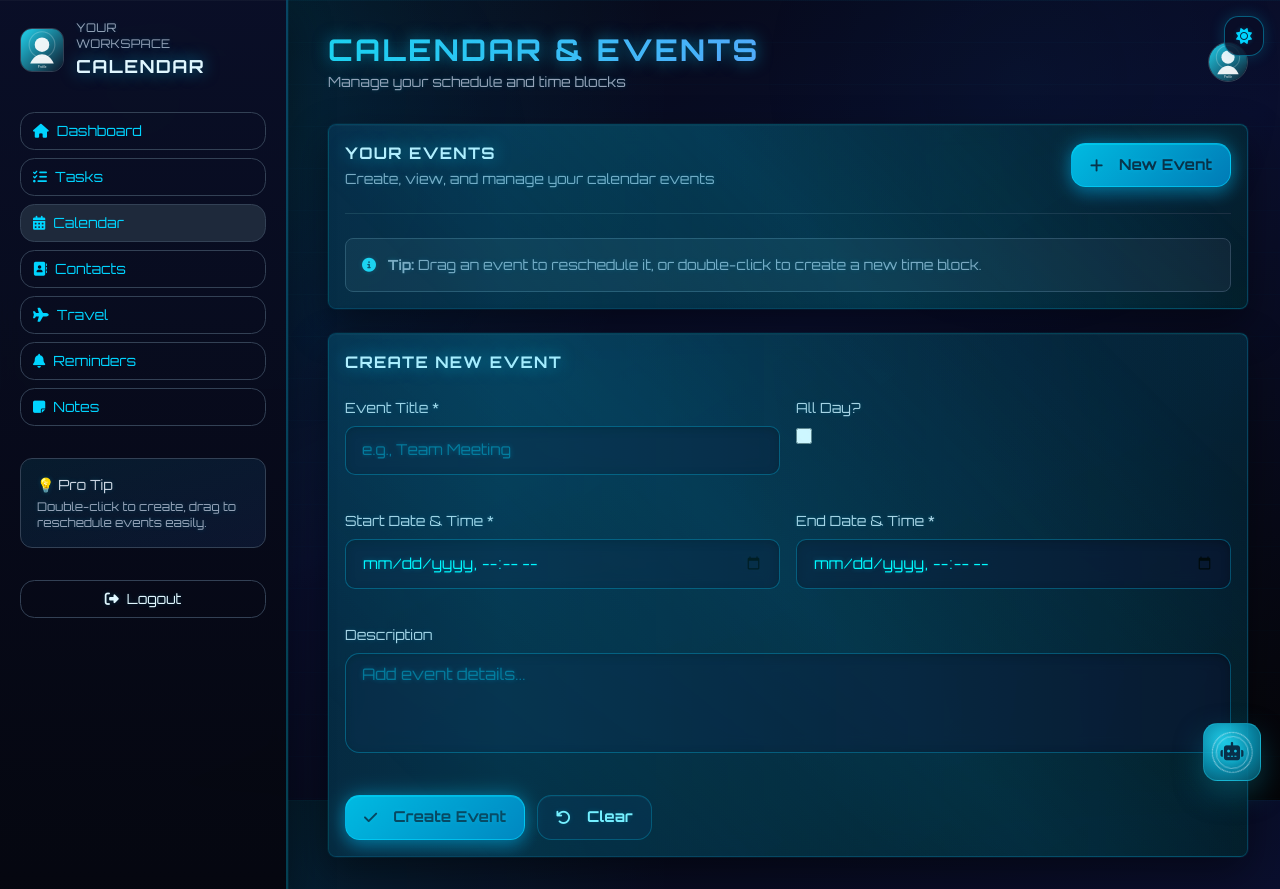
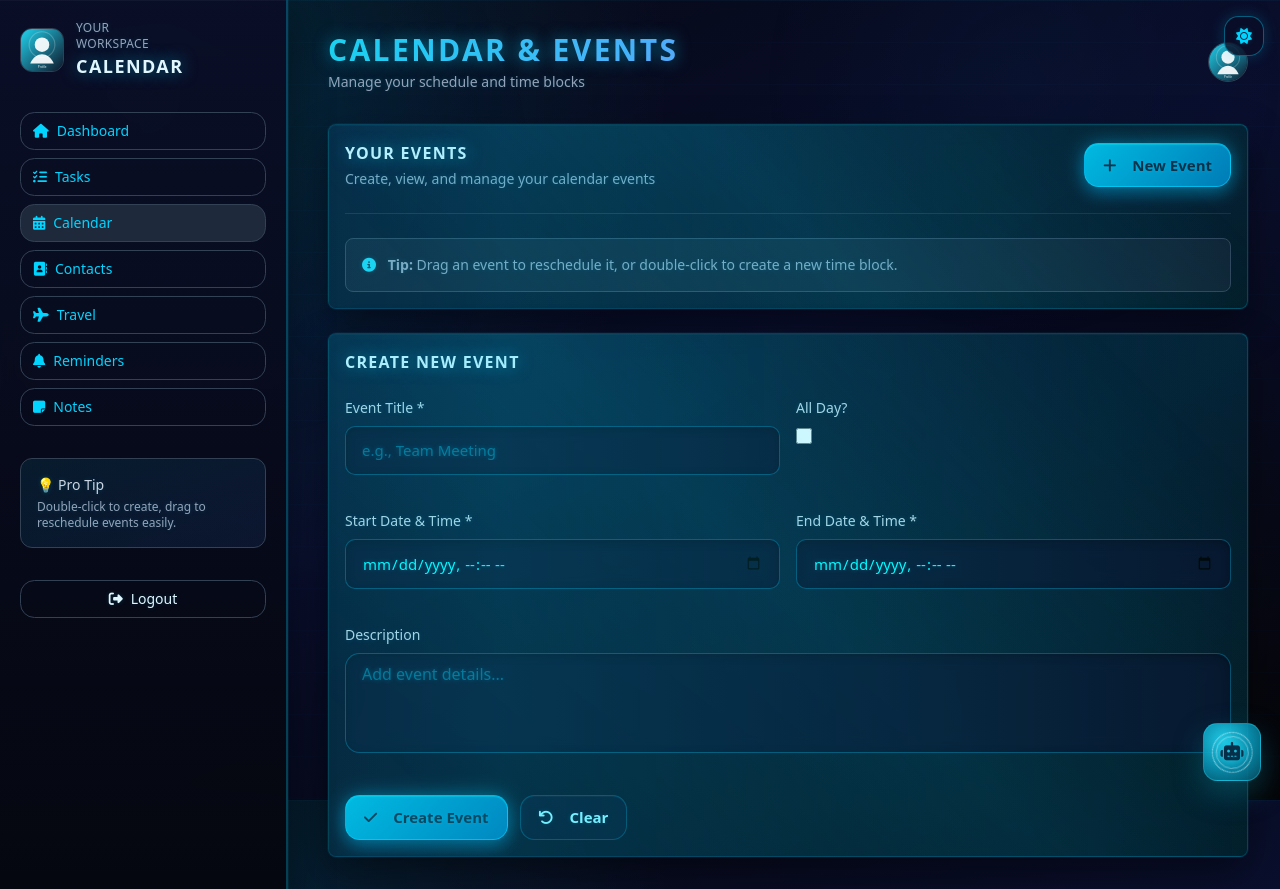
Before and after one commit to sachinmaurya69500/my_whole_life_project, a Flask app: page /calendar in a window 1280 px wide. Run offline with Flask 3, Linux system fonts and the light colour scheme; the visitor is signed in with stand-in values (Sample User, id 1); parts of the project's set-up code (start-up, migrations or seed data) failed here and were passed over.

Commit message:
commit the font change

```diff
--- a/templates/base.html
+++ b/templates/base.html
@@ -48,8 +48,9 @@
             navigator.serviceWorker.register('/static/sw.js').catch(()=>{});
         }
     </script>
+    <link rel="preconnect" href="https://fonts.googleapis.com">
     <link rel="preconnect" href="https://fonts.gstatic.com" crossorigin>
-    <link href="https://fonts.googleapis.com/css2?family=Orbitron:wght@400;700;900&display=swap" rel="stylesheet">
+    <link href="https://fonts.googleapis.com/css2?family=Inter:ital,opsz,wght@0,14..32,100..900;1,14..32,100..900&display=swap" rel="stylesheet">
     <link rel="stylesheet" href="https://cdnjs.cloudflare.com/ajax/libs/font-awesome/6.5.2/css/all.min.css" referrerpolicy="no-referrer" />
     <link rel="stylesheet" href="{{ url_for('static', filename='css/style.css') }}" />
     {% block head_extras %}{% endblock %}
```
